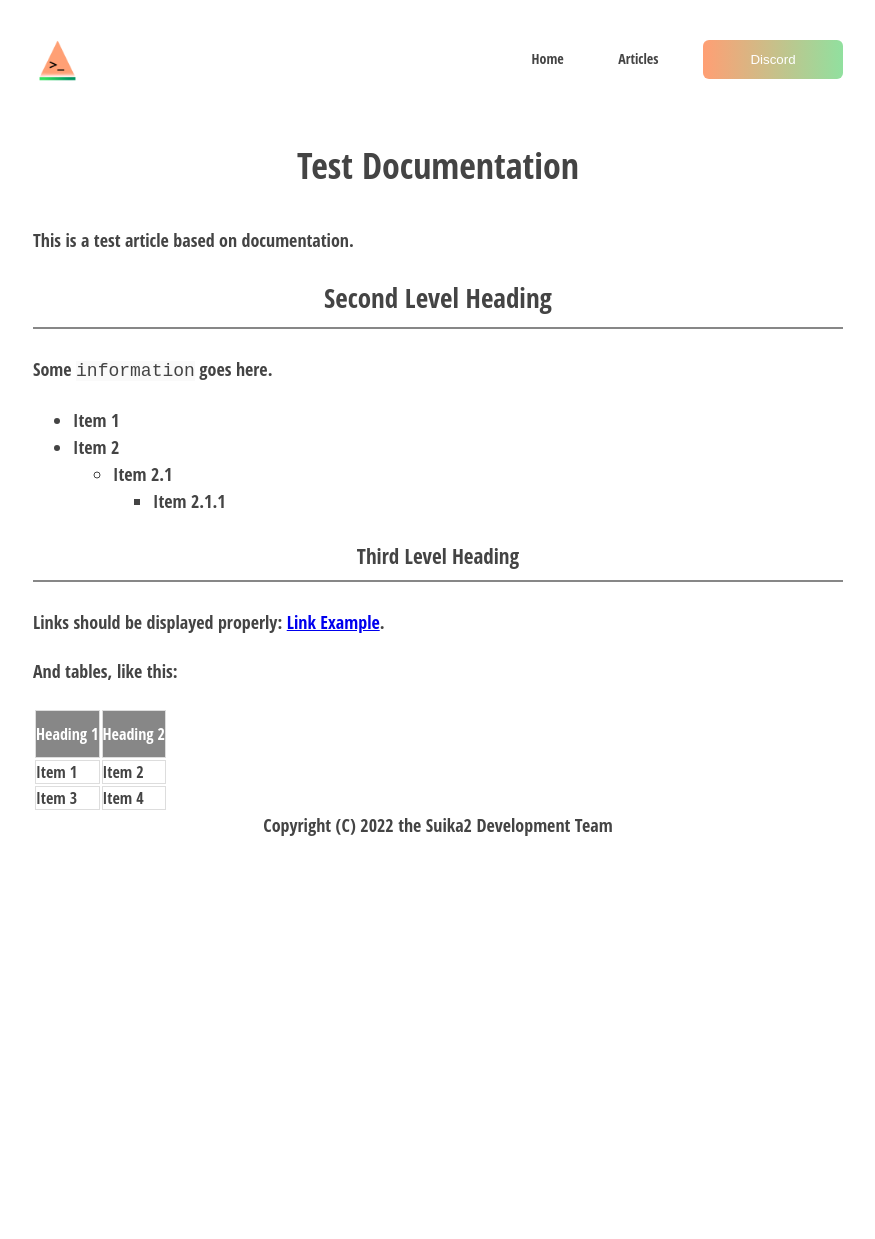
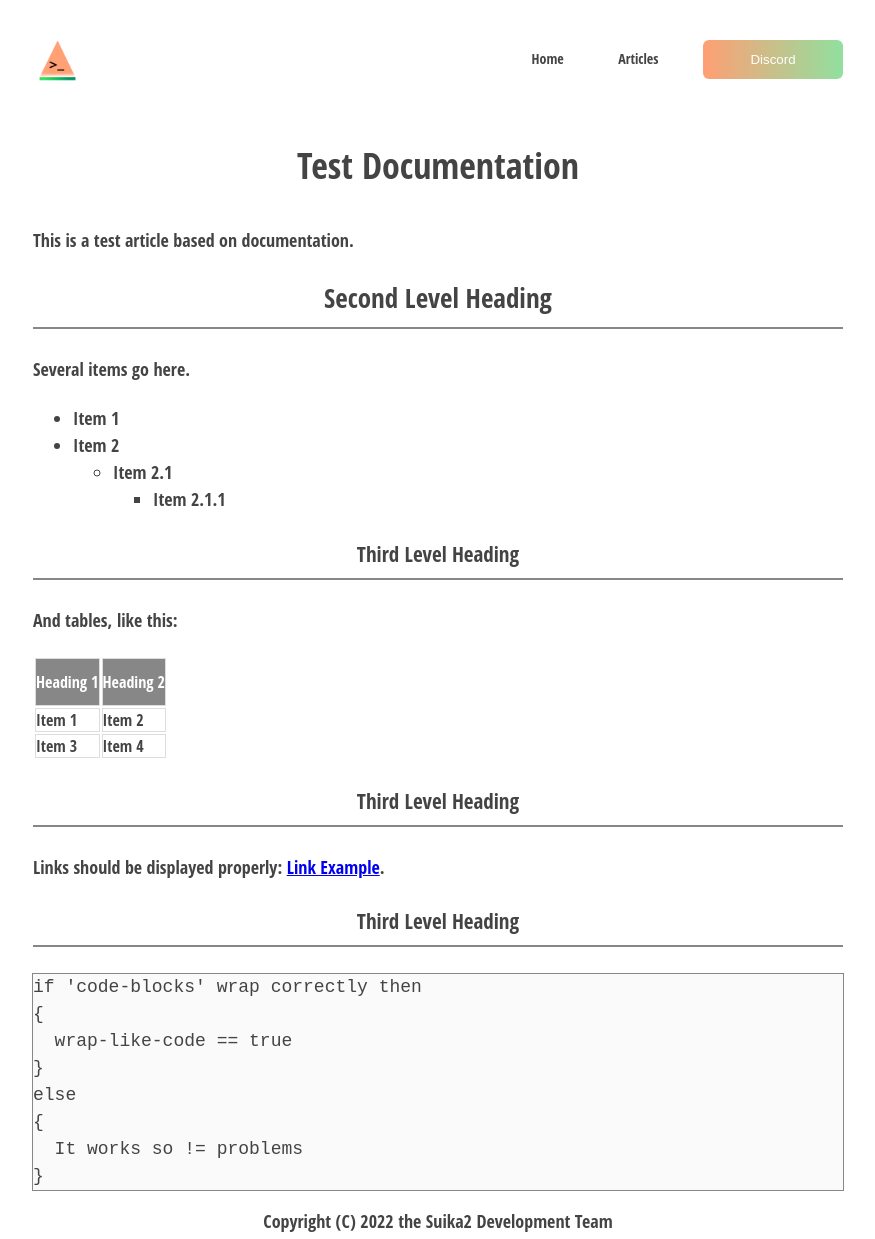
Before and after one commit to suika2engine/suika2engine.github.io, a Jekyll site: the page built from docs/doc-test.md, in a window 1280 px wide. Shown: the whole page, without its empty margins (202-1077 px from the left). Built offline with Jekyll 4.4.1, drawn with Linux system fonts in a browser that asks for light colours; our own code applies the rules of GitHub Pages for plain Markdown files; before the commit the page ends 900 px from its top, so only the background shows below that.

Commit message:
Update doc-test.md

````diff
--- a/docs/doc-test.md
+++ b/docs/doc-test.md
@@ -7,15 +7,13 @@ layout: article
 This is a test article based on documentation.
 
 ## Second Level Heading
-Some `information` goes here.
+Several items go here.
 * Item 1
 * Item 2
   * Item 2.1
     * Item 2.1.1
 
 ### Third Level Heading
-Links should be displayed properly: [Link Example](https://docs.suika2.com/).
-
 And tables, like this:
 
 | Heading 1 | Heading 2 |
@@ -23,3 +21,19 @@ And tables, like this:
 | Item 1    | Item 2    |
 |-----------|-----------|
 | Item 3    | Item 4    |
+
+### Third Level Heading
+Links should be displayed properly: [Link Example](https://docs.suika2.com/).
+
+### Third Level Heading
+
+```
+if 'code-blocks' wrap correctly then
+{
+  wrap-like-code == true
+}
+else
+{
+  It works so != problems
+}
+```
````
